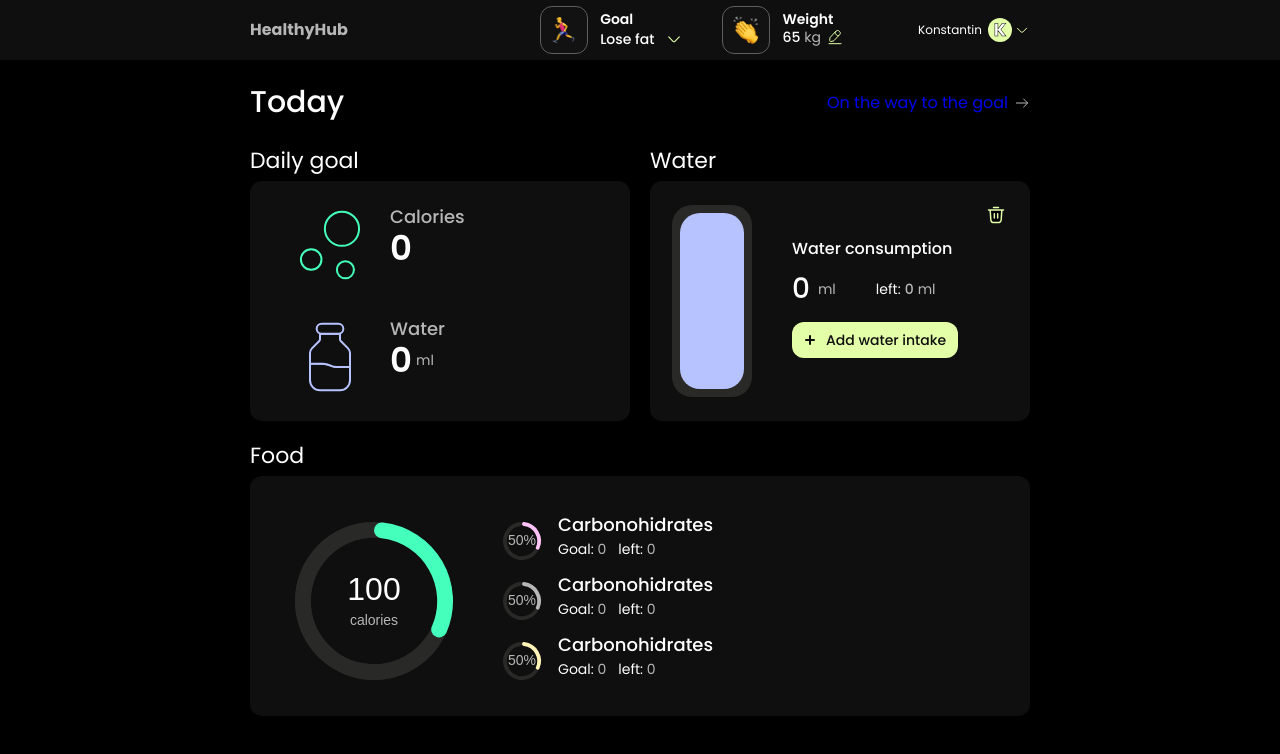
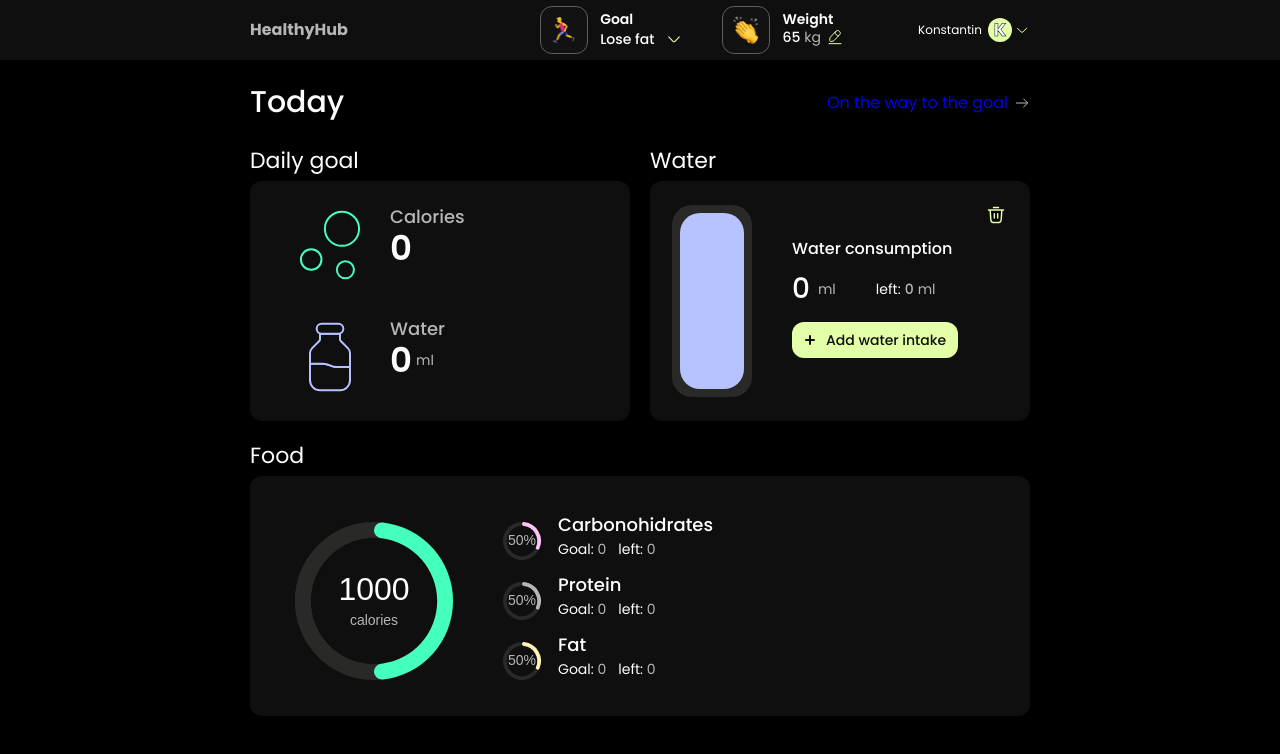
Before and after one commit to OKoHop/healthy_hub, a React (Vite) app: page /healthy_hub/main in a window 1280 px wide. Shown: the top 754 px of the page. Built offline with nearby package versions, Linux system fonts and the light colour scheme; no server answers.

Commit message:
add calories redux

```diff
--- a/src/components/Today/Food/Calories/Calories.jsx
+++ b/src/components/Today/Food/Calories/Calories.jsx
@@ -1,13 +1,35 @@
 import { Doughnut } from 'react-chartjs-2';
 import { Chart as ChartJS, ArcElement, Tooltip, Legend } from 'chart.js';
+import { useSelector } from 'react-redux';
+import { calories } from '../../../../redux/Today/Daily/selectors';
 
 ChartJS.register(ArcElement, Tooltip, Legend);
 
 const Calories = () => {
+  const calDaily = useSelector(calories);
+  const calReceived = 1000;
+
+  const remainingCalories = (calReceived, calDaily) => {
+    if (!calDaily && !calReceived) {
+      return 0;
+    }
+    return calDaily - calReceived;
+  };
+
+  const receivedCal = (calReceived) => {
+    if (!calReceived) {
+      return 0;
+    }
+    return calReceived;
+  };
+
   const data = {
     datasets: [
       {
-        data: [100, 200],
+        data: [
+          receivedCal(calReceived),
+          remainingCalories(calReceived, calDaily),
+        ],
         backgroundColor: ['#45FFBC', '#292928'],
         borderWidth: 0,
         borderRadius: 14,
--- a/src/components/Today/Food/Fat/Fat.jsx
+++ b/src/components/Today/Food/Fat/Fat.jsx
@@ -42,7 +42,7 @@ const Fat = () => {
     <Div>
       <Doughnut data={data} plugins={[textCenter]}></Doughnut>
       <Div2>
-        <P>Carbonohidrates</P>
+        <P>Fat</P>
         <Div3>
           <P2>
             Goal: <Span>0</Span>
--- a/src/components/Today/Food/Protein/Protein.jsx
+++ b/src/components/Today/Food/Protein/Protein.jsx
@@ -42,7 +42,7 @@ const Protein = () => {
     <Div>
       <Doughnut data={data} plugins={[textCenter]}></Doughnut>
       <Div2>
-        <P>Carbonohidrates</P>
+        <P>Protein</P>
         <Div3>
           <P2>
             Goal: <Span>0</Span>
--- a/src/redux/Today/Daily/dailySlice.js
+++ b/src/redux/Today/Daily/dailySlice.js
@@ -2,7 +2,7 @@ import { createSlice } from '@reduxjs/toolkit';
 import { fetchData } from './operations';
 
 const initialState = {
-  calories: '',
+  calories: null,
   water: '',
 };
 
--- a/src/redux/Today/Food/foodSlice.js
+++ b/src/redux/Today/Food/foodSlice.js
@@ -0,0 +1 @@
+const initialState = {};
```
Also changed, not shown: src/redux/Today/Food/operations.js (+16 -0 lines).
